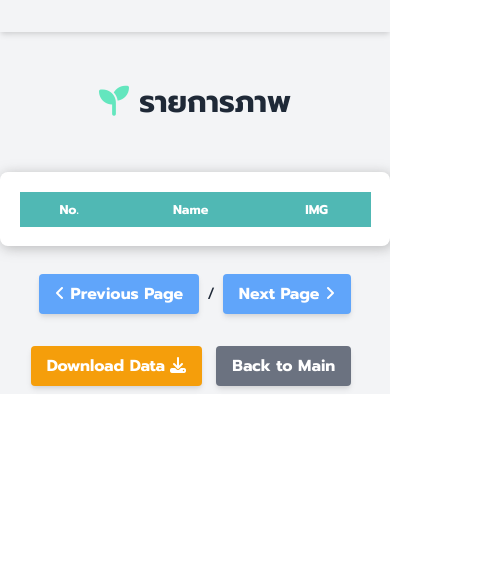
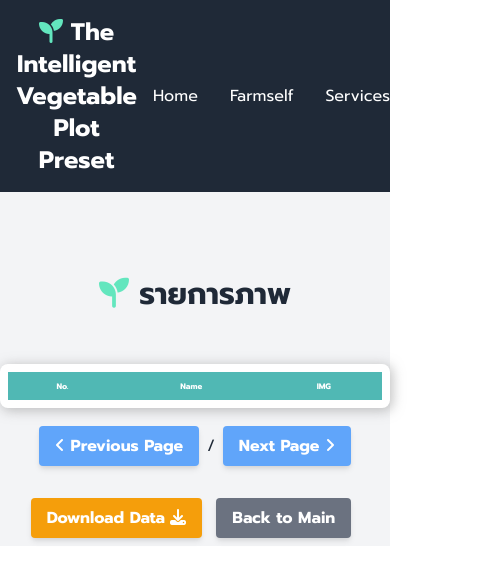
Before and after one commit to tanisreal7145/PROJECT, a plain HTML site: page Web_App/log_img.html in a window 390 px wide. Shown: the whole page, 498 px wide, since content can reach past the window. Drawn offline with nearby package versions, Linux system fonts and the light colour scheme; some packages are replaced by stand-ins of ours; no server answers; a script that the page names is missing.

Commit message:
Add files via upload

```diff
--- a/Web_App/log_img.html
+++ b/Web_App/log_img.html
@@ -62,11 +62,22 @@
     <title>Log img</title>
 </head>
 <body>
-  <div id="imageList" class="p-4 bg-gray-100 shadow-md mb-8"></div>
+    <nav class="bg-gray-800 text-white p-4 top-0 z-50">
+        <div class="container mx-auto flex justify-between items-center">
+            <a href="index.html" class="text-2xl font-bold text-center"><i class="fa-solid fa-seedling fa-flip" style="color: #63E6BE;"></i> The Intelligent Vegetable Plot Preset</a>
+            <div class="flex">
+                <a href="index.html" class="px-4 hover:bg-gray-700 py-2 rounded">Home</a>
+                <a href="main.html" class="px-4 hover:bg-gray-700 py-2 rounded">Farmself</a>
+                <a href="#" class="px-4 hover:bg-gray-700 py-2 rounded">Services</a>
+                <a href="#" class="px-4 hover:bg-gray-700 py-2 rounded">Contact</a>
+            </div>
+        </div>
+    </nav>
+  <div id="imageList" class="p-4 bg-gray-100  mb-8"></div>
   <h1 class="text-3xl font-bold p-5 text-center mb-8"><i class="fa-solid fa-seedling fa-flip" style="color: #63E6BE;"></i> รายการภาพ</h1>
   <div class="cards">
     <div class="card" id="table-container">
-      <table id="readings-table">
+      <table id="readings-table" >
           <thead>
             <tr id="theader">
               <th>No.</th>
--- a/Web_App/styletable.css
+++ b/Web_App/styletable.css
@@ -17,9 +17,9 @@ body {
 .card {
     background-color: white;
     box-shadow: 2px 2px 12px 1px rgba(140, 140, 140, .5);
-    padding: 5%;
+    padding: 2%;
     border-radius: 8px; /* เพิ่มมุมของการ์ด */
-    margin-bottom: 20px; /* เพิ่มระยะห่างระหว่างการ์ด */
+    margin-bottom: 10px; /* เพิ่มระยะห่างระหว่างการ์ด */
 }
 
 .cards {
@@ -33,6 +33,14 @@ body {
 .reading {
     color: #193036;
 }
+@media screen and (max-width: 768px) {
+    #theader th {
+        font-family: 'Prompt', sans-serif;
+        font-size: 0.5rem; /* ลดขนาดตัวอักษรเมื่อเป็นมือถือ */
+        padding: 8px; /* ปรับขนาดการเว้นระยะของส่วนหัว */
+    }
+}
+
 
 .date-time {
     font-size: 0.8rem;
```
Also changed, not shown: Web_App/index.html (+12 -0 lines), Web_App/log_data.html (+12 -1 lines), Web_App/main.html (+12 -0 lines).
